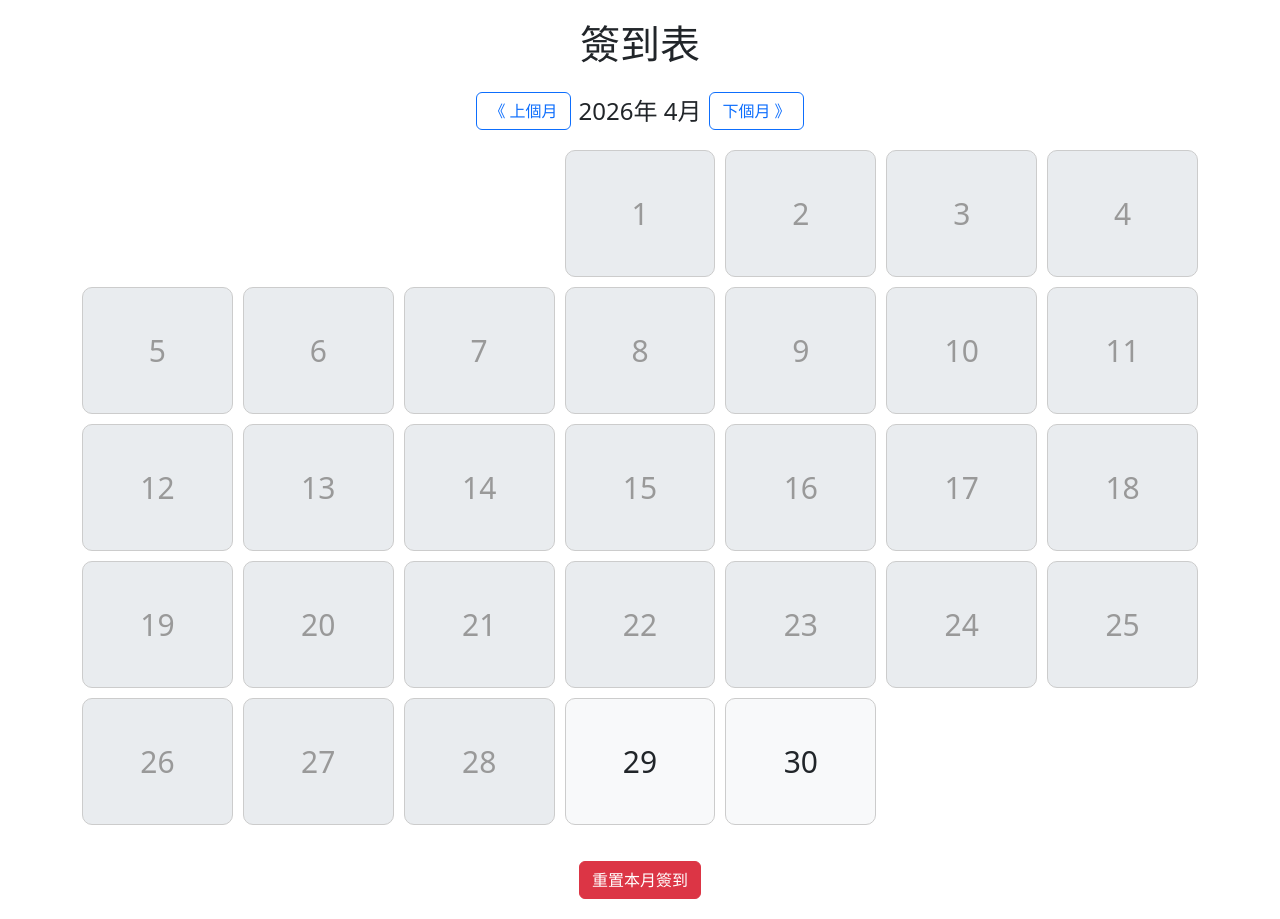
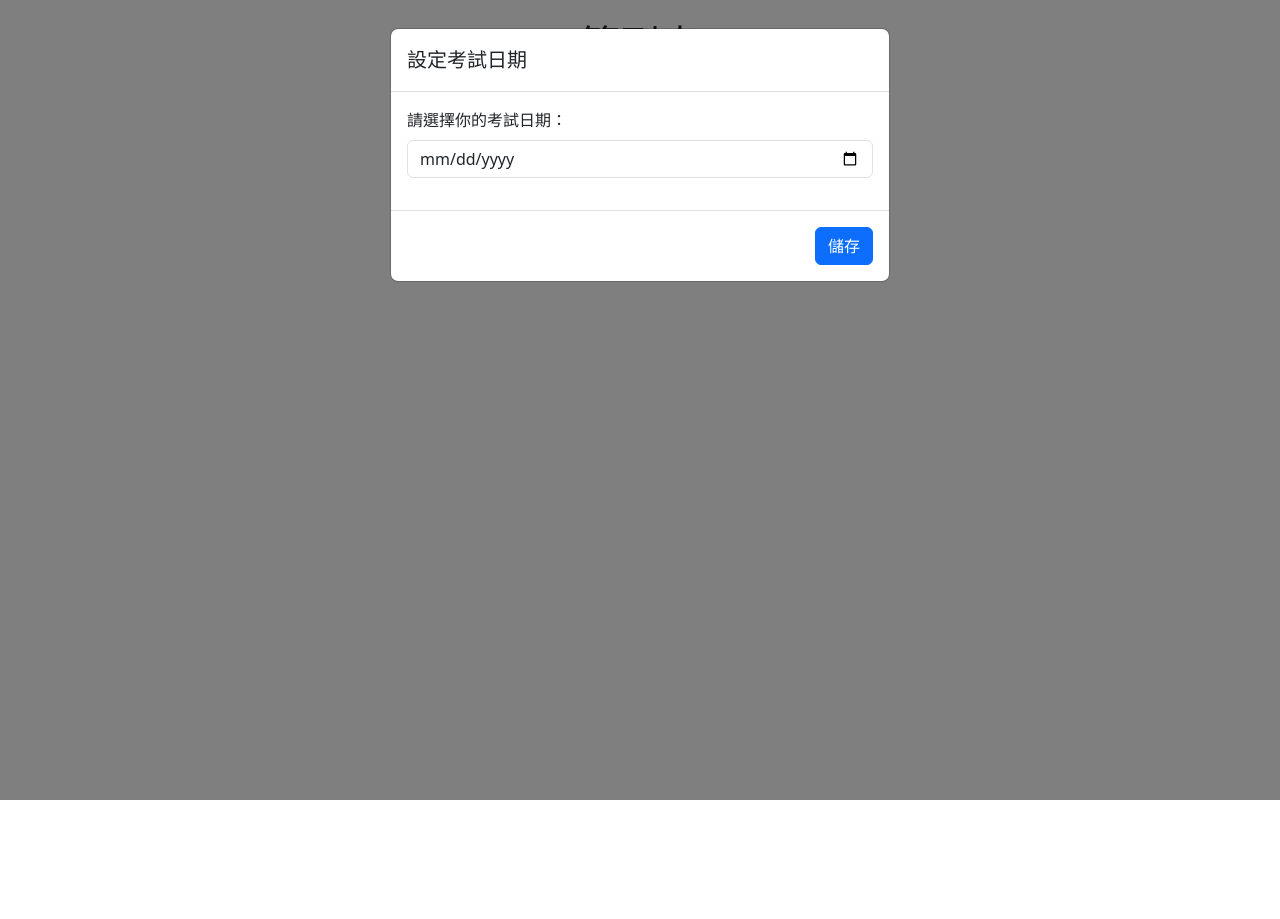
Before and after one commit to RenHuang-Huang/SignInSheet, a plain HTML site: page index.html in a window 1280 px wide. After the commit the page ends 800 px from the top, so only its background shows below. Drawn offline with nearby package versions, Linux system fonts and the light colour scheme.

Commit message:
新增初次使用者設定考試日期、倒數天數顯示以及重置按鈕功能

```diff
--- a/index.html
+++ b/index.html
@@ -4,6 +4,7 @@
   <meta charset="UTF-8">
   <title>簽到表</title>
   <link href="https://cdn.jsdelivr.net/npm/bootstrap@5.3.2/dist/css/bootstrap.min.css" rel="stylesheet">
+  <link rel="icon" type="image/png" href="favicon.png">
   <style>
     body {
       padding: 20px;
@@ -87,13 +88,17 @@
 
 <div class="container text-center">
   <h1 class="mb-4">簽到表</h1>
+  <h3 id="globalCountdown" class="text-danger mb-3"></h3>
   <div class="d-flex justify-content-center align-items-center mb-3">
     <button class="btn btn-outline-primary me-2" onclick="changeMonth(-1)">《 上個月</button>
     <h4 id="monthYear" class="m-0"></h4>
     <button class="btn btn-outline-primary ms-2" onclick="changeMonth(1)">下個月 》</button>
   </div>
   <div id="calendar" class="calendar"></div>
-  <button class="btn btn-danger mt-3" onclick="resetMonth()">重置本月簽到</button>
+  <div class="mt-3">
+    <button class="btn btn-warning me-2" onclick="resetAll()">重置所有資料</button>
+    <button class="btn btn-danger" onclick="resetMonth()">重置本月簽到</button>
+  </div>
 </div>
 
 <!-- Modal -->
@@ -122,12 +127,39 @@
   </div>
 </div>
 
+<!-- Exam Date Modal -->
+<div class="modal fade" id="examDateModal" data-bs-backdrop="static" data-bs-keyboard="false" tabindex="-1" aria-labelledby="examDateModalLabel" aria-hidden="true">
+  <div class="modal-dialog">
+    <div class="modal-content">
+      <div class="modal-header">
+        <h5 class="modal-title" id="examDateModalLabel">設定考試日期</h5>
+      </div>
+      <div class="modal-body">
+        <div class="mb-3">
+          <label for="examDateInput" class="form-label">請選擇你的考試日期：</label>
+          <input type="date" id="examDateInput" class="form-control">
+        </div>
+      </div>
+      <div class="modal-footer">
+        <button type="button" class="btn btn-primary" onclick="saveExamDate()">儲存</button>
+      </div>
+    </div>
+  </div>
+</div>
+
 <script src="https://cdn.jsdelivr.net/npm/bootstrap@5.3.2/dist/js/bootstrap.bundle.min.js"></script>
 <script>
   const calendar = document.getElementById('calendar');
   const monthYear = document.getElementById('monthYear');
+  const globalCountdown = document.getElementById('globalCountdown');
   const today = new Date();
-  const examDate = new Date('2025-06-06');
+
+  let examDateStr = localStorage.getItem('examDate');
+  let examDate = null;
+  if (examDateStr) {
+    const [y, m, d] = examDateStr.split('-');
+    examDate = new Date(y, m - 1, d);
+  }
 
   let currentYear = today.getFullYear();
   let currentMonth = today.getMonth(); // 0-indexed
@@ -167,17 +199,18 @@
       dayElem.textContent = day;
 
       const currentDate = new Date(currentYear, currentMonth, day);
-      const diffTime = examDate - currentDate;
-      const diffDays = Math.ceil(diffTime / (1000 * 60 * 60 * 24));
-
       // 比較今天
       const isPast = currentDate < new Date(today.getFullYear(), today.getMonth(), today.getDate());
 
+      if (examDate) {
+        const diffTime = examDate - currentDate;
+        const diffDays = Math.round(diffTime / (1000 * 60 * 60 * 24));
         if (diffDays >= 0) {
           const countdown = document.createElement('div');
           countdown.className = 'countdown';
           countdown.textContent = `倒數${diffDays}天`;
           dayElem.appendChild(countdown);
+        }
       }
 
       if (checkedDays[day]) {
@@ -275,7 +308,53 @@
     renderCalendar();
   }
 
+  function updateGlobalCountdown() {
+    if (!examDate) return;
+    const todayLocal = new Date(today.getFullYear(), today.getMonth(), today.getDate());
+    const diffTime = examDate - todayLocal;
+    const diffDays = Math.round(diffTime / (1000 * 60 * 60 * 24));
+    if (diffDays > 0) {
+      globalCountdown.textContent = `距離考試還有 ${diffDays} 天！`;
+    } else if (diffDays === 0) {
+      globalCountdown.textContent = `今天就是考試日！加油！`;
+    } else {
+      globalCountdown.textContent = `考試已結束 ${-diffDays} 天`;
+    }
+  }
+
+  function saveExamDate() {
+    const input = document.getElementById('examDateInput').value;
+    if (!input) return alert('請選擇日期！');
+    localStorage.setItem('examDate', input);
+    const [y, m, d] = input.split('-');
+    examDate = new Date(y, m - 1, d);
+    const modal = bootstrap.Modal.getInstance(document.getElementById('examDateModal'));
+    modal.hide();
+    updateGlobalCountdown();
     renderCalendar();
+  }
+
+  function resetAll() {
+    const ans = prompt("請輸入 RESET 以清空所有設定及資料：");
+    if (ans === "RESET") {
+      localStorage.clear();
+      location.reload();
+    } else if (ans !== null) {
+      alert("輸入錯誤，重置取消。");
+    }
+  }
+
+  function init() {
+    if (!examDate) {
+      const modal = new bootstrap.Modal(document.getElementById('examDateModal'));
+      modal.show();
+    } else {
+      updateGlobalCountdown();
+      renderCalendar();
+    }
+  }
+
+  init();
 </script>
 
 </body>
```
Lines whose indentation alone changed are shown as unchanged.
